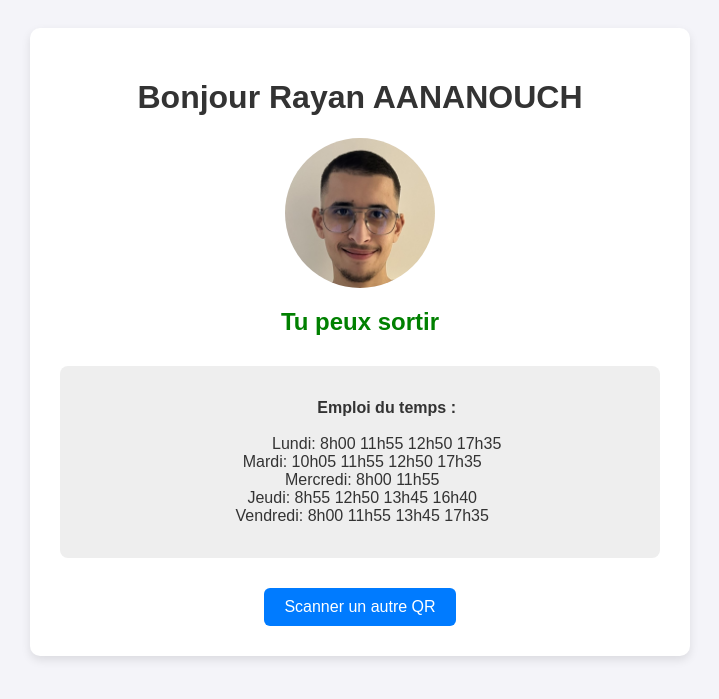
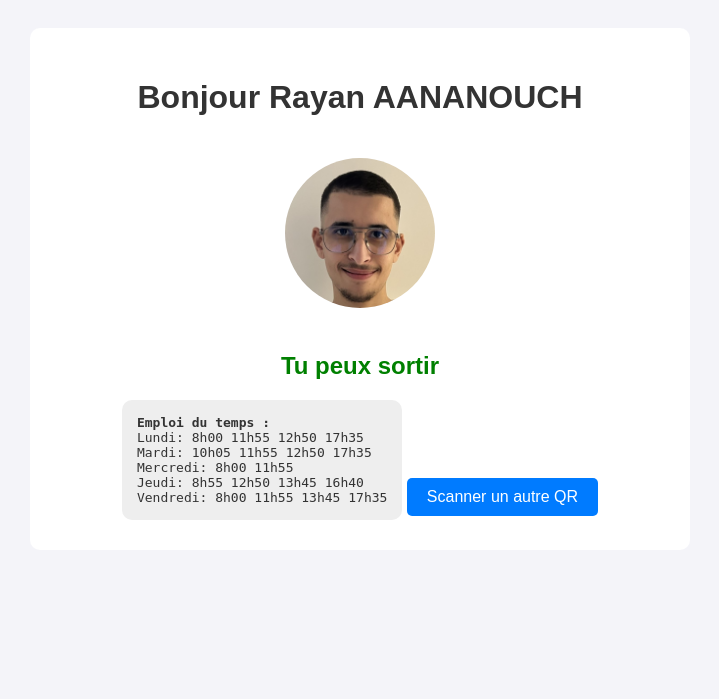
Before and after one commit to raanc81/projet, a Flask app: a page that uses templates/eleve.html in a window 1280 px wide. Shown: the top 699 px of the page, without its empty margins (280-999 px from the left). Run offline with Flask 3, Linux system fonts and the light colour scheme; data comes from the database, SQL or seed files in the repository.

Commit message:
Initial commit

```diff
--- a/app.py
+++ b/app.py
@@ -19,7 +19,6 @@ BASE_URL = "https://projet-flrh.onrender.com"
 ADMIN_USERNAME = "admin"
 ADMIN_PASSWORD = "admin123"
 
-
 def update_db():
     conn = sqlite3.connect(DB_FILE)
     cursor = conn.cursor()
@@ -37,14 +36,11 @@ def update_db():
     conn.commit()
     conn.close()
 
-
 update_db()
-
 
 @app.route('/')
 def index():
     return redirect(url_for('login'))
-
 
 @app.route('/login', methods=['GET', 'POST'])
 def login():
@@ -58,12 +54,10 @@ def login():
             flash("Identifiant ou mot de passe incorrect", "danger")
     return render_template('login.html')
 
-
 @app.route('/logout')
 def logout():
     session.pop('admin', None)
     return redirect(url_for('login'))
-
 
 @app.route('/admin')
 def admin():
@@ -75,7 +69,6 @@ def admin():
     eleves = cursor.fetchall()
     conn.close()
     return render_template('admin.html', eleves=eleves)
-
 
 @app.route('/add_eleve', methods=['POST'])
 def add_eleve():
@@ -98,7 +91,6 @@ def add_eleve():
     conn.close()
     return redirect(url_for('admin'))
 
-
 @app.route('/delete_eleve/<nom_eleve>', methods=['POST'])
 def delete_eleve(nom_eleve):
     if not session.get('admin'):
@@ -109,7 +101,6 @@ def delete_eleve(nom_eleve):
     conn.commit()
     conn.close()
     return redirect(url_for('admin'))
-
 
 @app.route('/edit_eleve/<nom_eleve>', methods=['GET', 'POST'])
 def edit_eleve(nom_eleve):
@@ -129,7 +120,6 @@ def edit_eleve(nom_eleve):
     emploi_du_temps_dict = {jour.split(':')[0].strip(): jour.split(':')[1].strip() for jour in
                             emploi_du_temps.split(',')}
     return render_template('edit_eleve.html', nom_eleve=nom_eleve, emploi_du_temps=emploi_du_temps_dict)
-
 
 @app.route('/generate_qr', methods=['GET', 'POST'])
 def generate_qr():
@@ -160,7 +150,6 @@ def generate_qr():
     conn.close()
     return render_template('generate_qr.html', eleves=eleves)
 
-
 @app.route('/eleve/<nom_eleve>/<emploi_du_temps>')
 def afficher_eleve(nom_eleve, emploi_du_temps):
     emploi_du_temps = unquote(emploi_du_temps)
@@ -173,9 +162,8 @@ def afficher_eleve(nom_eleve, emploi_du_temps):
         flash("Élève non trouvé.", "danger")
         return redirect(url_for('index'))
 
-    # Traitement de l'heure
     now = datetime.now()
-    jour = now.strftime('%A')  # Ex: 'Monday'
+    jour = now.strftime('%A')
     jour_fr = {
         "Monday": "Lundi",
         "Tuesday": "Mardi",
@@ -186,29 +174,28 @@ def afficher_eleve(nom_eleve, emploi_du_temps):
         "Sunday": "Dimanche"
     }
     jour = jour_fr.get(jour, jour)
-    heure = now.strftime('%H:%M')
+    heure_actuelle = now.strftime('%H:%M')
 
     emploi_du_temps_dict = {j.strip(): h.strip() for j, h in
                             [item.split(':', 1) for item in emploi_du_temps.split(',')]}
-    heure_sortie = emploi_du_temps_dict.get(jour, None)
+    horaire_du_jour = emploi_du_temps_dict.get(jour)
 
-    peut_sortir = True
-    if heure_sortie:
+    peut_sortir = True  # Par défaut, on peut sortir
+    if horaire_du_jour:
         try:
-            heure_actuelle = datetime.strptime(heure, '%H:%M').time()
-            horaires = heure_sortie.split()
+            heure_now = datetime.strptime(heure_actuelle, '%H:%M').time()
+            horaires = horaire_du_jour.split()
             for i in range(0, len(horaires), 2):
                 debut = datetime.strptime(horaires[i].replace('h', ':'), '%H:%M').time()
                 fin = datetime.strptime(horaires[i + 1].replace('h', ':'), '%H:%M').time()
-                if debut <= heure_actuelle <= fin:
+                if debut <= heure_now <= fin:
                     peut_sortir = False
                     break
         except Exception as e:
-            print("Erreur parsing horaires:", e)
+            print("Erreur dans le parsing de l'horaire:", e)
 
-    return render_template('eleve.html', nom=eleve[0], photo=eleve[1], emploi_du_temps=emploi_du_temps,
-                           peut_sortir=peut_sortir)
-
+    return render_template('eleve.html', nom=eleve[0], photo=eleve[1],
+                           emploi_du_temps=emploi_du_temps, peut_sortir=peut_sortir)
 
 if __name__ == '__main__':
     app.run(debug=True)
--- a/templates/eleve.html
+++ b/templates/eleve.html
@@ -17,7 +17,6 @@
             border-radius: 10px;
             max-width: 600px;
             margin: auto;
-            box-shadow: 0 4px 10px rgba(0, 0, 0, 0.1);
         }
         .photo {
             width: 150px;
@@ -25,7 +24,6 @@
             border-radius: 50%;
             object-fit: cover;
             margin: 20px auto;
-            display: block;
         }
         .message {
             font-size: 24px;
@@ -33,26 +31,23 @@
             margin-top: 20px;
             color: {% if peut_sortir %}green{% else %}red{% endif %};
         }
-        .emploi {
-            margin-top: 30px;
-            font-size: 16px;
+        .emploi-du-temps {
             background-color: #eee;
+            border-radius: 10px;
             padding: 15px;
-            border-radius: 8px;
-            white-space: pre-wrap;
+            margin-top: 20px;
+            font-family: monospace;
+            text-align: left;
+            display: inline-block;
         }
-        .btn-retour {
+        .btn {
             display: inline-block;
-            margin-top: 30px;
+            margin-top: 25px;
+            background-color: #007bff;
+            color: white;
             padding: 10px 20px;
-            background-color: #007BFF;
-            color: white;
+            border-radius: 5px;
             text-decoration: none;
-            border-radius: 6px;
-            transition: background-color 0.3s ease;
-        }
-        .btn-retour:hover {
-            background-color: #0056b3;
         }
     </style>
 </head>
@@ -60,24 +55,22 @@
     <div class="container">
         <h1>Bonjour {{ nom }}</h1>
         {% if photo %}
-            <img src="{{ photo }}" class="photo" alt="Photo de {{ nom }}">
+            <img src="{{ photo }}" class="photo">
         {% endif %}
         <div class="message">
             {% if peut_sortir %}
-                Tu peux sortir
+                Tu peux sortir {% if heure_sortie %} (après {{ heure_sortie }}){% endif %}
             {% else %}
                 Tu ne peux pas sortir
             {% endif %}
         </div>
-
-        {% if emploi_du_temps %}
-        <div class="emploi">
+        <div class="emploi-du-temps">
             <strong>Emploi du temps :</strong><br>
-            {{ emploi_du_temps.replace(',', '\n') }}
+            {% for ligne in emploi_du_temps.split(',') %}
+                {{ ligne.strip() }}<br>
+            {% endfor %}
         </div>
-        {% endif %}
-
-        <a href="/" class="btn-retour">Scanner un autre QR</a>
+        <a href="{{ url_for('index') }}" class="btn">Scanner un autre QR</a>
     </div>
 </body>
 </html>
```
